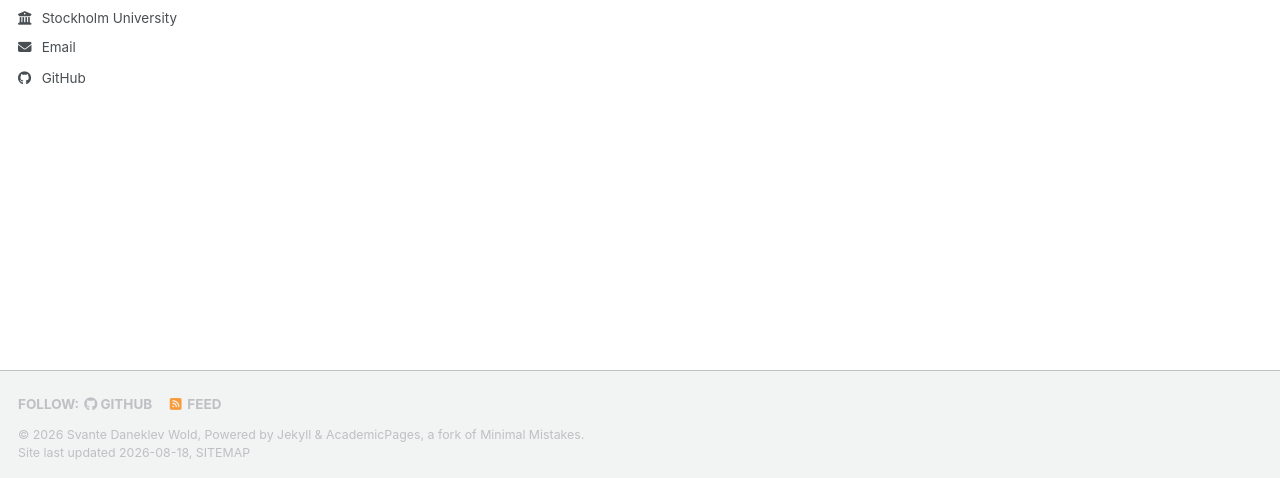
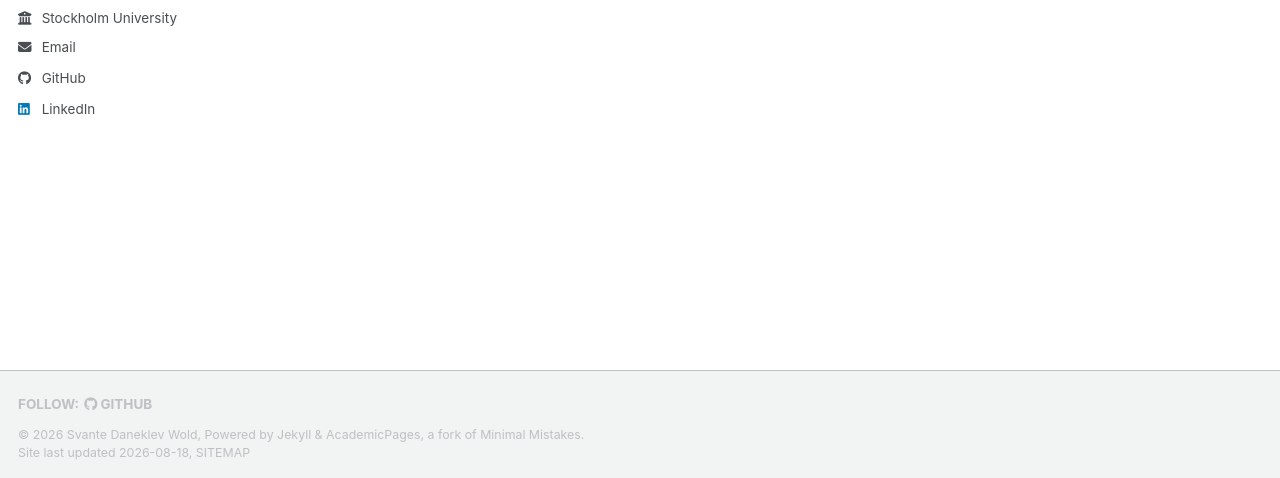
Before and after one commit to svantewold/svantewold.github.io, a Jekyll site: the page built from _pages/about.md, in a window 1280 px wide. Shown: the part 419-897 px from the top of the page. Built offline with Jekyll 4.4.1, drawn with Linux system fonts in a browser that asks for light colours; a style sheet for code colours, icons or effects is not loaded.

Commit message:
Update _config.yml

```diff
--- a/_config.yml
+++ b/_config.yml
@@ -45,7 +45,7 @@ author:
   github           : "svantewold"
 
   bluesky          : #
-  linkedin         : # Username
+  linkedin         : "svante-wold"
   medium           : # URL
 
 # Publication Category - The following the list of publication categories and their headings
@@ -66,8 +66,7 @@ read_more                : "disabled" # if enabled, adds "Read more" links to ex
 talkmap_link             : false      #change to true to add link to talkmap on talks page
 
 atom_feed:
-  hide                   : false     # change to true to hide the RSS feed in the footer
-  path                   : # blank (default) uses feed.xml
+  hide                   : true
 
 # SEO Related
 google_site_verification :
```
